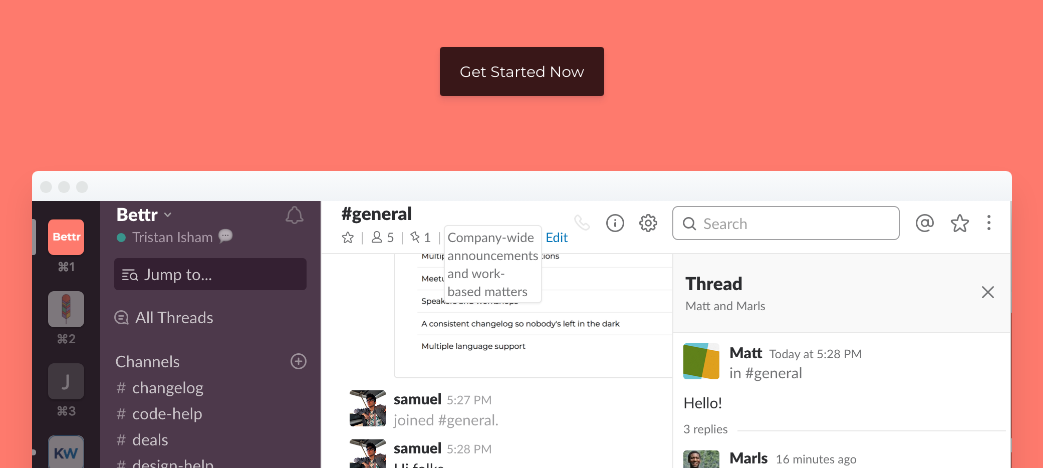
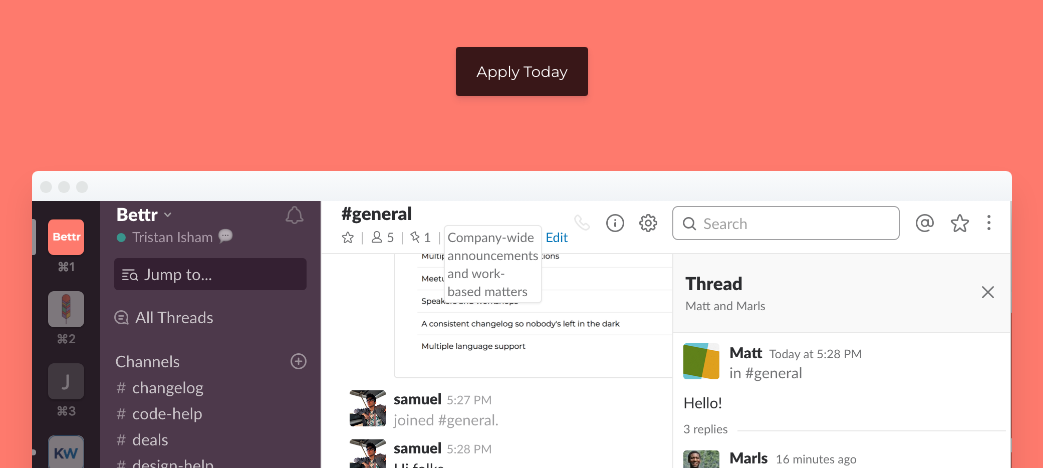
Before and after one commit to tristanisham/Bettr, a plain HTML site: page index.html in a window 1280 px wide. Shown: the part 332-800 px from the top of the page, without its empty margins (118-1161 px from the left). Drawn offline with Linux system fonts and the light colour scheme.

Commit message:
Actually says "Apply Today"

```diff
--- a/index.html
+++ b/index.html
@@ -51,7 +51,7 @@
             <h1 class="heading-lrg primary-color">A Community for Students, Makers, &amp; You</h1>
             <div class="mt40">
               <a href="https://group.us17.list-manage.com/subscribe/post?u=277f188efff45f279a9a4d2f9&amp;id=86ff90e2a0" target="_blank" class="button mt10 primary-color accent-bg">
-                <span> Get Started Now </span>
+                <span> Apply Today </span>
               </a>
             </div>
           </div>
```
